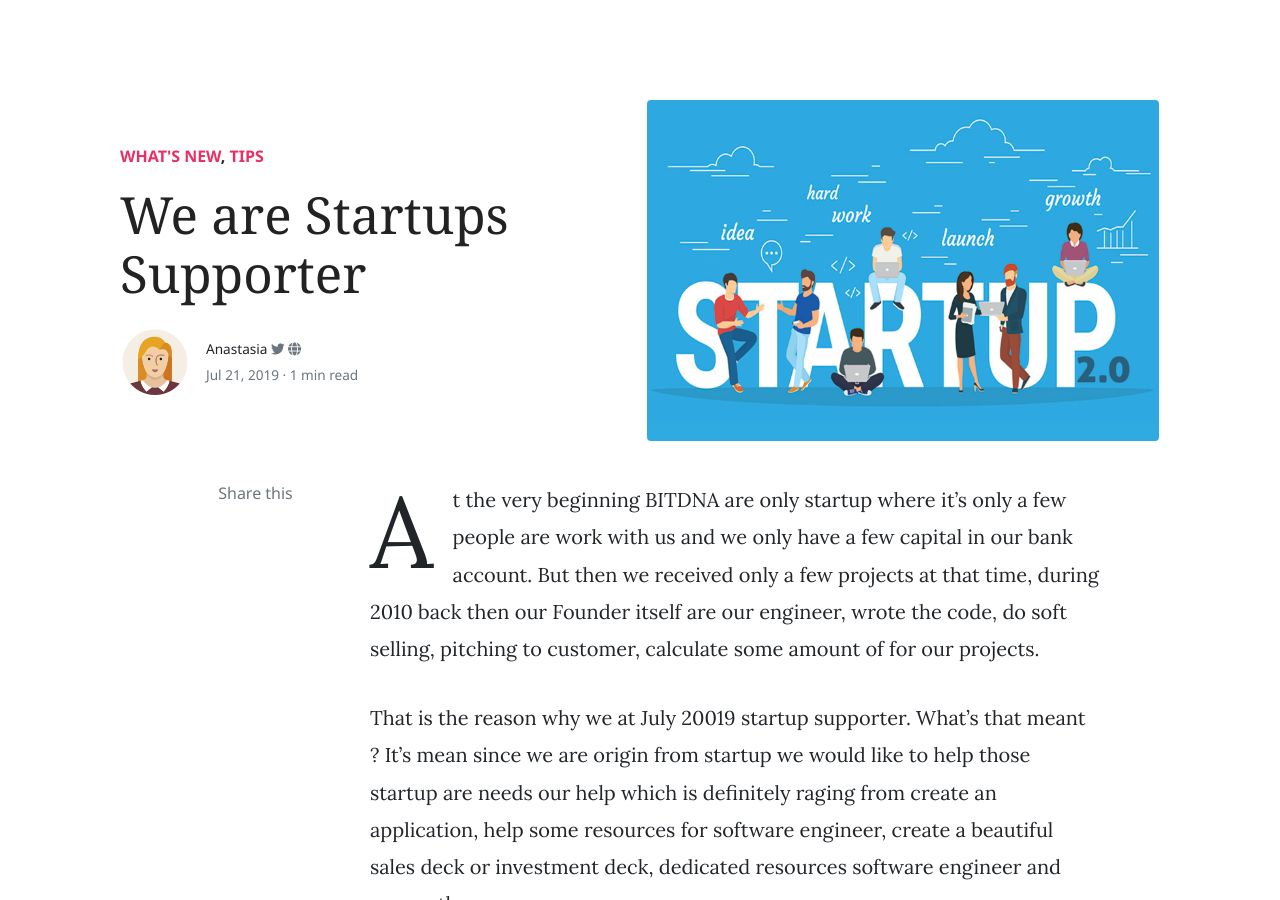
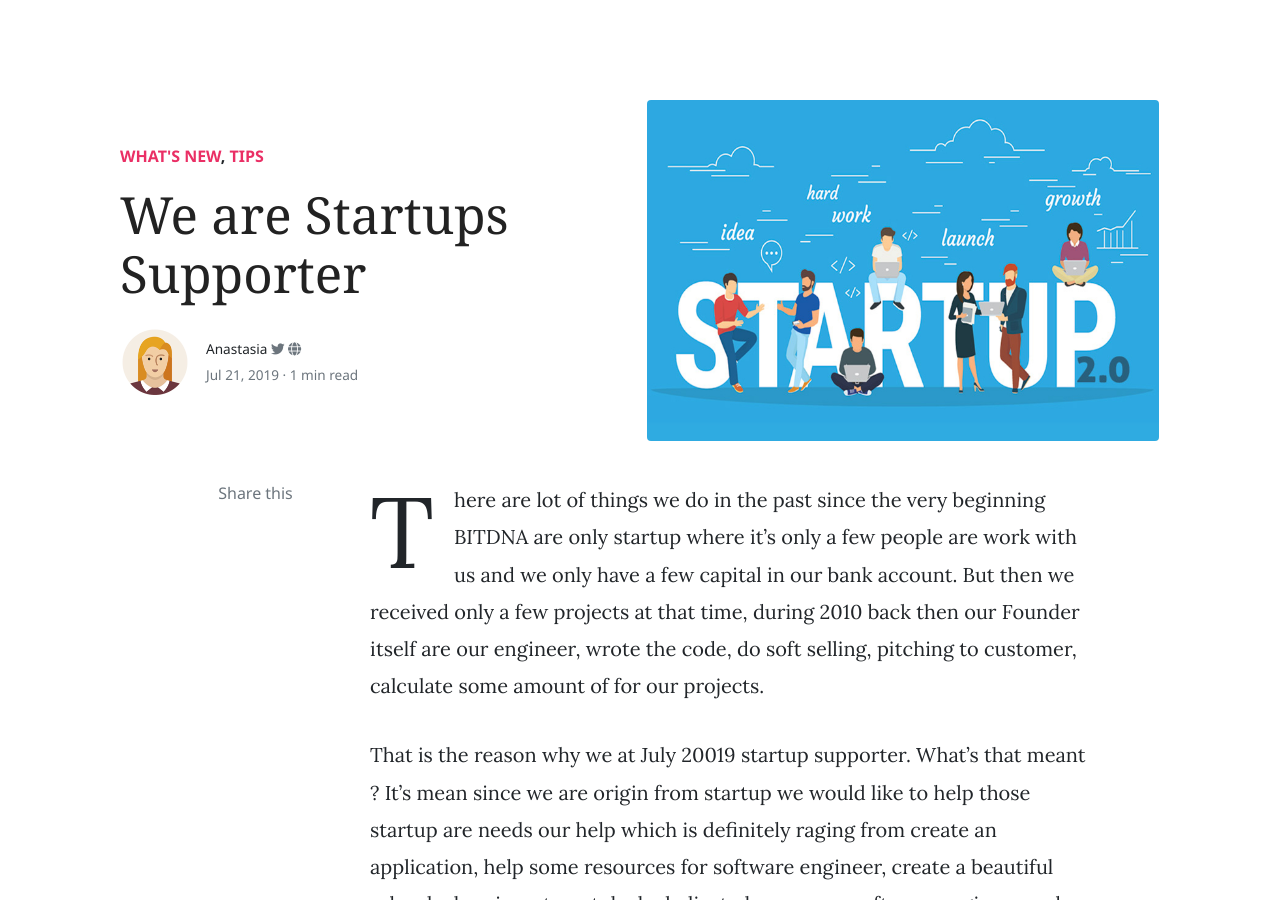
Before and after one commit to bit-dna/bitdnablog, a Jekyll site: the page built from _posts/2019-07-21-we-are-startups-supporter.md, in a window 1280 px wide and 900 px high. Built offline with Jekyll 4.4.1, drawn with Linux system fonts in a browser that asks for light colours; nearby versions of some CDN libraries; comment, search, counter and statistics services are not loaded.

Commit message:
fix some wording startup supporters

```diff
--- a/_posts/2019-07-21-we-are-startups-supporter.md
+++ b/_posts/2019-07-21-we-are-startups-supporter.md
@@ -6,7 +6,7 @@ categories: [ What's New, Tips ]
 image: assets/images/img/startup-icon.jpg
 tags: [startup]
 ---
-At the very beginning BITDNA are only startup where it's only a few people are work with us and we only have a few capital in our bank account. But then we received only a few projects at that time, during 2010 back then our Founder itself are our engineer, wrote the code, do soft selling, pitching to customer, calculate some amount of for our projects.
+There are lot of things we do in the past since the very beginning BITDNA are only startup where it's only a few people are work with us and we only have a few capital in our bank account. But then we received only a few projects at that time, during 2010 back then our Founder itself are our engineer, wrote the code, do soft selling, pitching to customer, calculate some amount of for our projects.
 
 That is the reason why we at July 20019 startup supporter. What's that meant ? It's mean since we are origin from startup we would like to help those startup are needs our help which is definitely raging from create an application, help some resources for software engineer, create a beautiful sales deck or investment deck, dedicated resources software engineer and many others.
 
```
